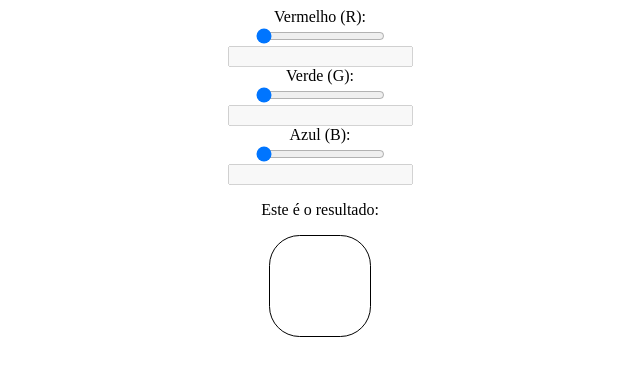
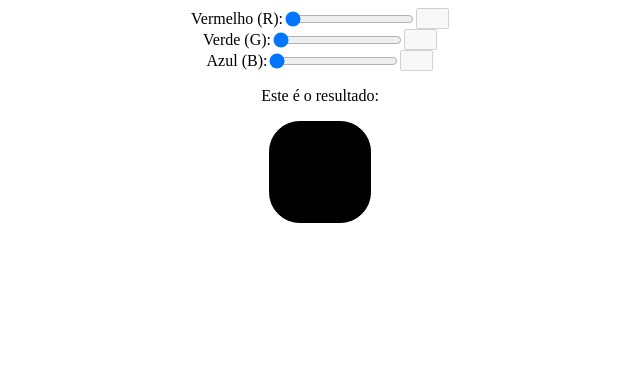
Before and after one commit to amaralluiz/seletorRGB, a plain HTML site: page index.html in a window 1280 px wide. Shown: the whole page, without its empty margins (320-960 px from the left). Drawn offline with Linux system fonts and the light colour scheme.

Commit message:
Melhorando design da página

```diff
--- a/css/style.css
+++ b/css/style.css
@@ -1,7 +1,8 @@
 .rgb {
   display: flex;
-  flex-direction: column;
+  flex-direction: row;
   align-items: center;
+  justify-content: center;
 }
 
 .square {
@@ -10,7 +11,7 @@
   align-items: center;
 }
 #squareResult {
-  background-color: white;
+  background-color: black;
   border: 1px solid black;
   display: flex;
   border-radius: 30%;
--- a/index.html
+++ b/index.html
@@ -11,7 +11,7 @@
       <div class="rgb">
         <label for="red">Vermelho (R): </label>
         <input name="red" type="range" min="0" max="255" id="red" value="0" />
-        <input type="text" disabled id="outputRed" />
+        <input type="text" disabled id="outputRed" size="1" />
       </div>
       <div class="rgb">
         <label for="green">Verde (G): </label>
@@ -23,12 +23,12 @@
           id="green"
           value="0"
         />
-        <input type="text" disabled id="outputGreen" />
+        <input type="text" disabled id="outputGreen" size="1" />
       </div>
       <div class="rgb">
         <label for="blue">Azul (B): </label>
         <input name="blue" type="range" min="0" max="255" id="blue" value="0" />
-        <input type="text" disabled id="outputBlue" />
+        <input type="text" disabled id="outputBlue" size="1" />
       </div>
     </form>
 
```
